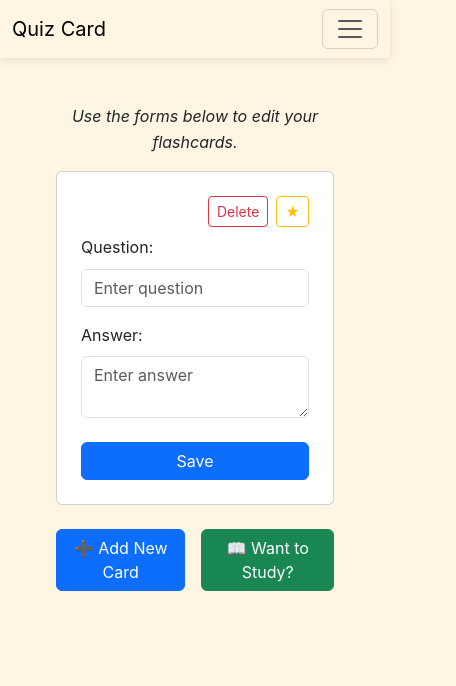
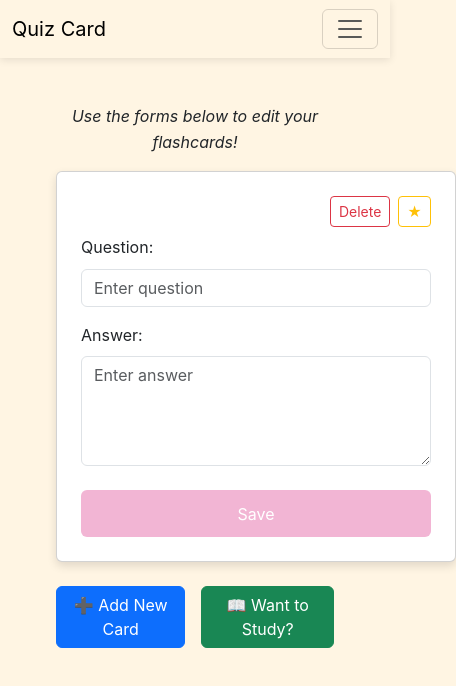
Before and after one commit to Dossman-thomas/Quiz-Card, a React (Vite) app: page /manage-cards in a window 390 px wide. Shown: the top 686 px of the page, 456 px wide, since content can reach past the window. Built offline with nearby package versions, Linux system fonts and the light colour scheme.

Commit message:
made card form responsive using css clamp.  Almost done styling, just need font awesome icons and button styling

```diff
--- a/src/components/CardForm.jsx
+++ b/src/components/CardForm.jsx
@@ -2,6 +2,7 @@ import Form from "react-bootstrap/Form";
 import Card from "react-bootstrap/Card";
 import Button from "react-bootstrap/Button";
 import { useState } from "react";
+import "../styles/cardForm.css";
 
 export default function CardForm({
   // card form props
@@ -25,7 +26,7 @@ export default function CardForm({
   };
 
   return (
-    <Card className="mb-4 p-2 mx-auto">
+    <Card className="mb-4 p-2 mx-auto" id="card-form">
       <Card.Body>
         {/* Top-right action buttons */}
         <div className="d-flex justify-content-end mb-2">
@@ -65,11 +66,12 @@ export default function CardForm({
               as="textarea"
               aria-label="Enter answer text area"
               placeholder="Enter answer"
+              className="answer-input"
               value={answer}
               onChange={(e) => setAnswer(e.target.value)}
             />
           </Form.Group>
-          <Button type="submit" className="w-100" onClick={handleSubmit}>
+          <Button type="submit" className="w-100" id="save-btn" onClick={handleSubmit}>
             Save
           </Button>
         </Form>
--- a/src/pages/ManageCards.jsx
+++ b/src/pages/ManageCards.jsx
@@ -81,7 +81,7 @@ export default function ManageCardsPage() {
     <div className="p-4 mt-5">
       {/* <h1 className="mb-4">Manage Cards</h1> */}
       <p>
-        <em>Use the forms below to edit your flashcards.</em>
+        <em>Use the forms below to edit your flashcards!</em>
       </p>
 
       {cards.map((card) => (
--- /dev/null
+++ b/src/styles/cardForm.css
@@ -0,0 +1,17 @@
+.answer-input {
+    height: 110px;
+}
+
+#card-form {
+    width: clamp(400px, 63%, 800px);
+    font-size: clamp(1rem, 1.2vw, 2rem);
+    box-shadow: 0 4px 10px rgba(0, 0, 0, 0.123);
+}
+
+#save-btn {
+    background-color: var(--primary);
+    color: white;
+    font-size: clamp(1rem, 1.2vw, 1.5rem);
+    border: none;
+    padding: .7rem 1rem;
+}
```
